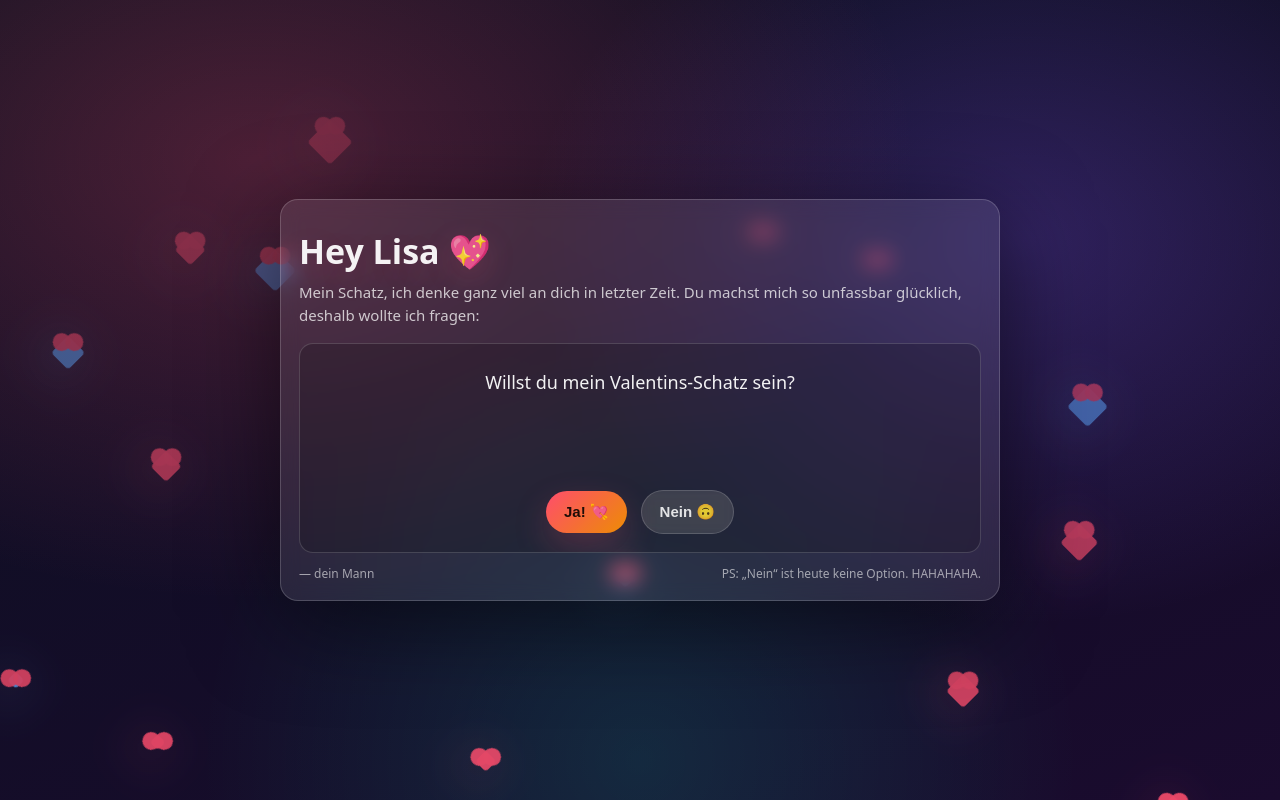
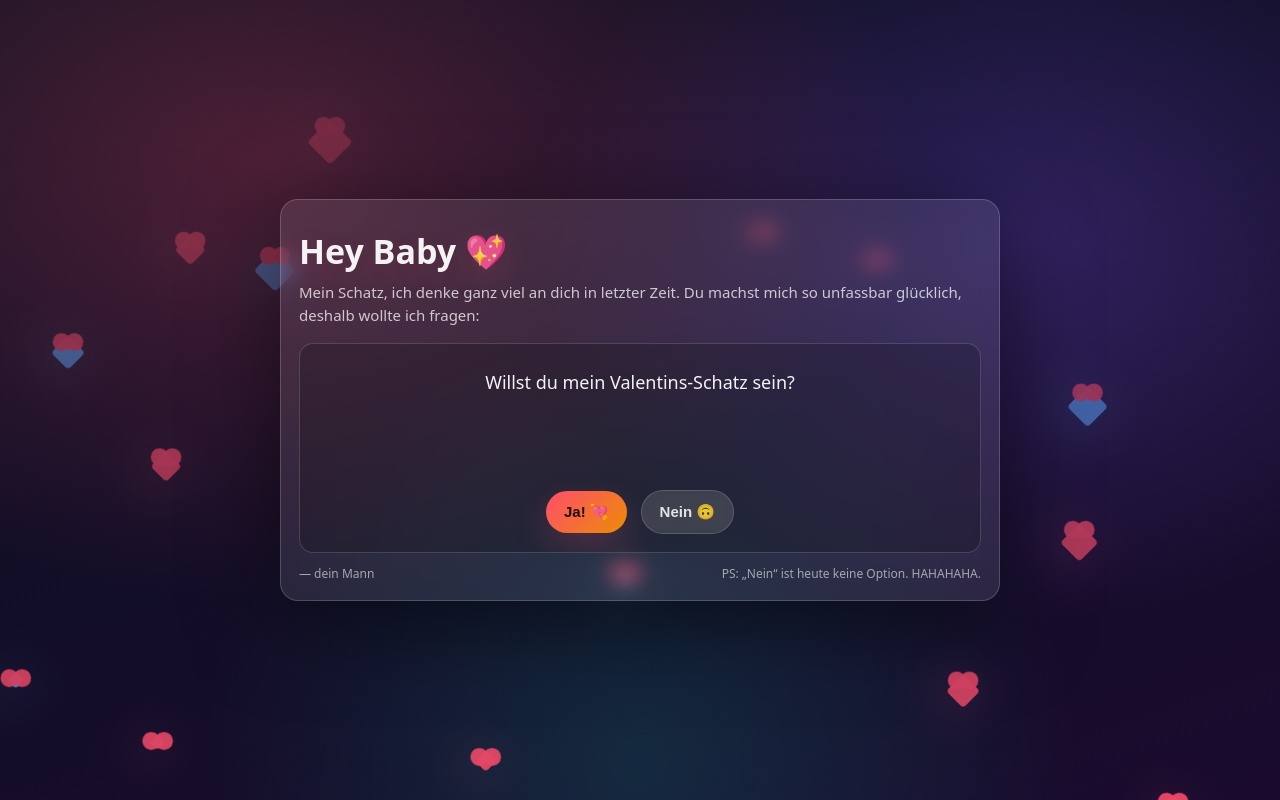
Before and after one commit to Myrodonen/Valentine, a plain HTML site: page index.html in a window 1280 px wide. Drawn offline with Linux system fonts and the light colour scheme.

Commit message:
Update index.html

```diff
--- a/index.html
+++ b/index.html
@@ -158,7 +158,7 @@
 <body>
   <div class="wrap">
     <div class="card">
-      <h1>Hey Lisa 💖</h1>
+      <h1>Hey Baby 💖</h1>
       <p>Mein Schatz, ich denke ganz viel an dich in letzter Zeit. Du machst mich so unfassbar glücklich, deshalb wollte ich fragen:</p>
 
       <div class="playground" id="playground">
```
